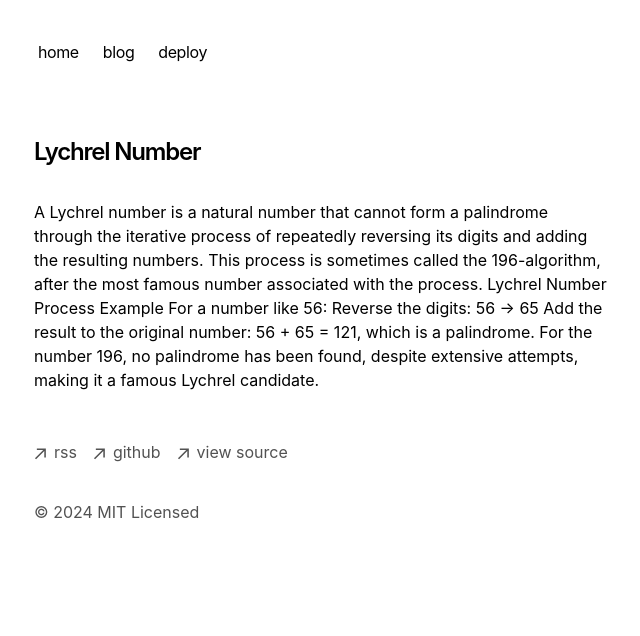
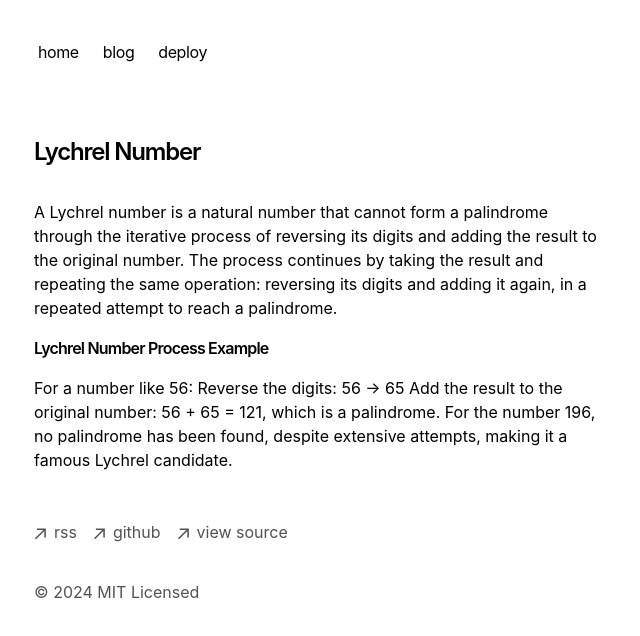
Before and after one commit to extinctsion/lyrchel_number_app, a Next.js app: page / in a window 1280 px wide. Shown: the top 636 px of the page, without its empty margins (318-958 px from the left). Built offline with nearby package versions, Linux system fonts and the light colour scheme.

Commit message:
changes in home page

```diff
--- a/app/page.tsx
+++ b/app/page.tsx
@@ -35,16 +35,20 @@ export default function Page() {
         Lychrel Number
       </h1>
       <p className="mb-4">
-        {`A Lychrel number is a natural number that cannot form a palindrome through
-        the iterative process of repeatedly reversing its digits and adding the resulting numbers.
-        This process is sometimes called the 196-algorithm,
-        after the most famous number associated with the process.
+        {`A Lychrel number is a natural number that cannot form a palindrome
+        through the iterative process of reversing its digits and adding the
+        result to the original number. The process continues by taking the result
+         and repeating the same operation: reversing its digits and adding it again,
+          in a repeated attempt to reach a palindrome.`}
+      </p>
+      <h2 className="mb-4 font-semibold tracking-tighter">
         Lychrel Number Process Example
-For a number like 56:
-
-Reverse the digits: 56 → 65
-Add the result to the original number: 56 + 65 = 121, which is a palindrome.
-For the number 196, no palindrome has been found, despite extensive attempts, making it a famous Lychrel candidate.`}
+      </h2>
+      <p className="mb-4">
+        {`For a number like 56:
+        Reverse the digits: 56 → 65
+        Add the result to the original number: 56 + 65 = 121, which is a palindrome.
+        For the number 196, no palindrome has been found, despite extensive attempts, making it a famous Lychrel candidate.`}
       </p>
       {/* <button onClick={handleLyrchelCalculation} className="my-4 px-4 py-2 bg-blue-500 text-white">
         Calculate Lyrchel Number Using 196 Algorithm
```
